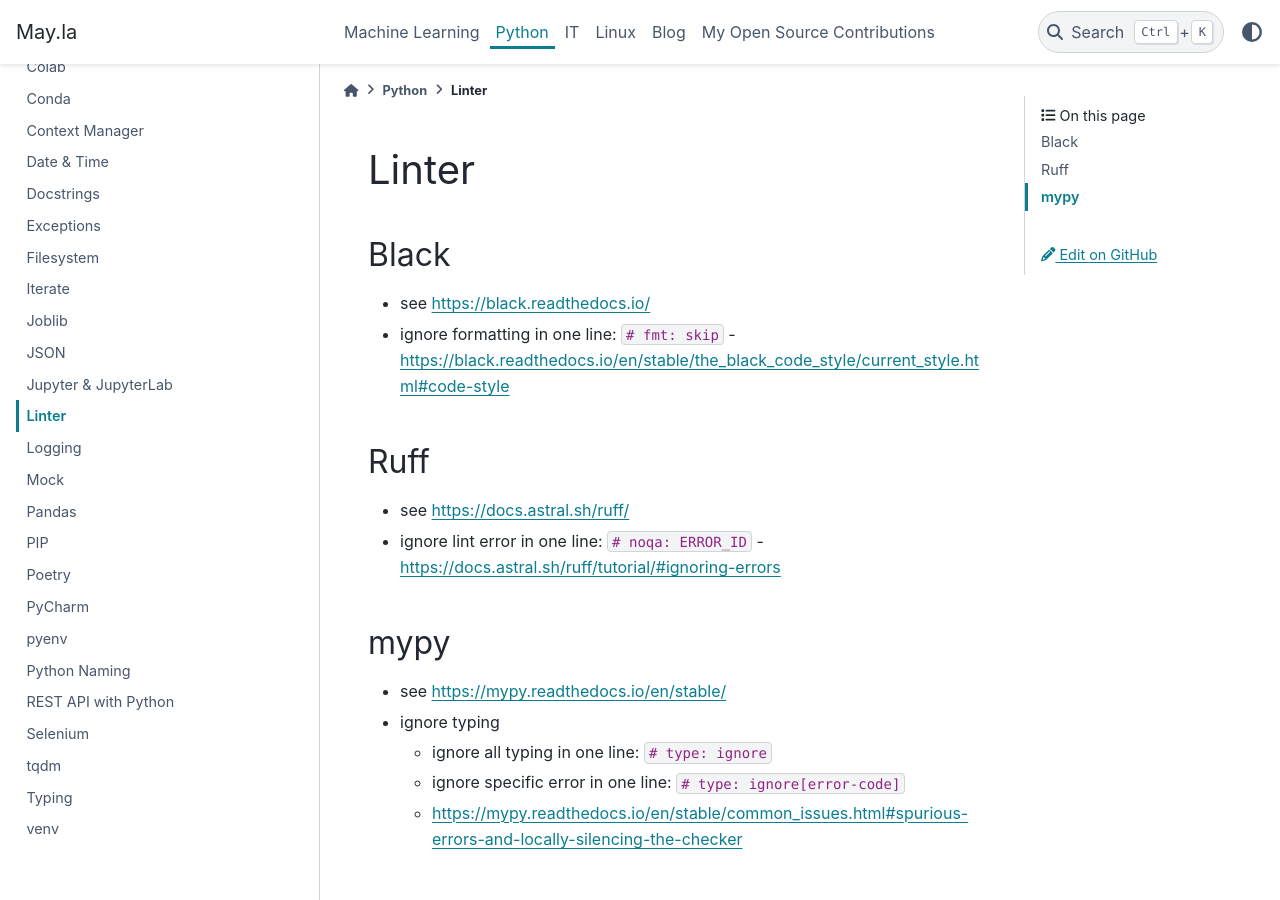
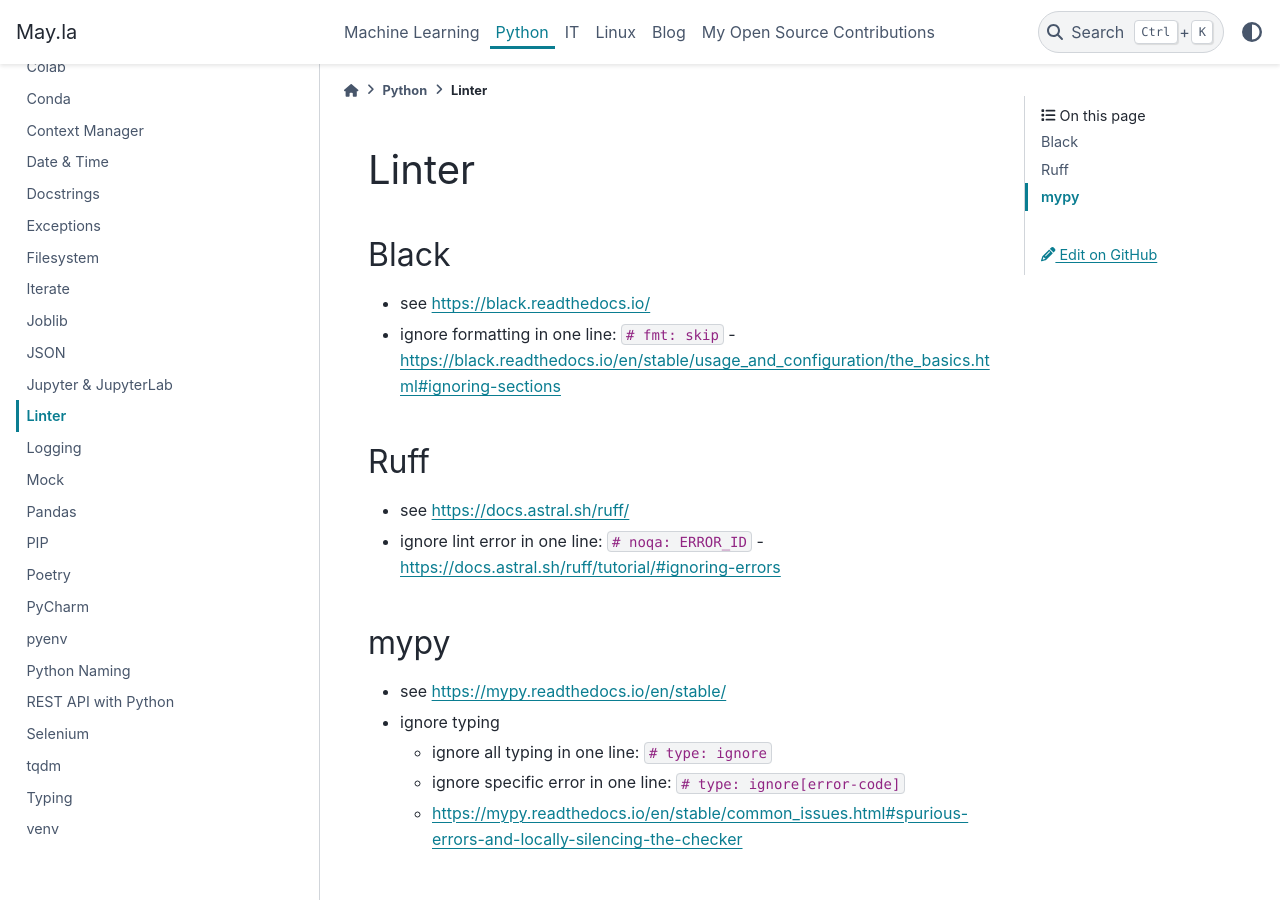
Before and after one commit to PhilipMay/PhilipMay_org, a Sphinx documentation site: the page built from source/python/linter.md, in a window 1280 px wide and 900 px high. Built offline with Sphinx 7.4.7 and the PyData theme 0.15.4, drawn with Linux system fonts in a browser that asks for light colours; some of the changed lines change nothing that is shown.

Commit message:
Update link to ignore formatting in Black

```diff
--- a/source/python/linter.md
+++ b/source/python/linter.md
@@ -3,7 +3,7 @@
 ## Black
 
 - see <https://black.readthedocs.io/>
-- ignore formatting in one line: `# fmt: skip` - <https://black.readthedocs.io/en/stable/the_black_code_style/current_style.html#code-style>
+- ignore formatting in one line: `# fmt: skip` - <https://black.readthedocs.io/en/stable/usage_and_configuration/the_basics.html#ignoring-sections>
 
 ## Ruff
 
```
